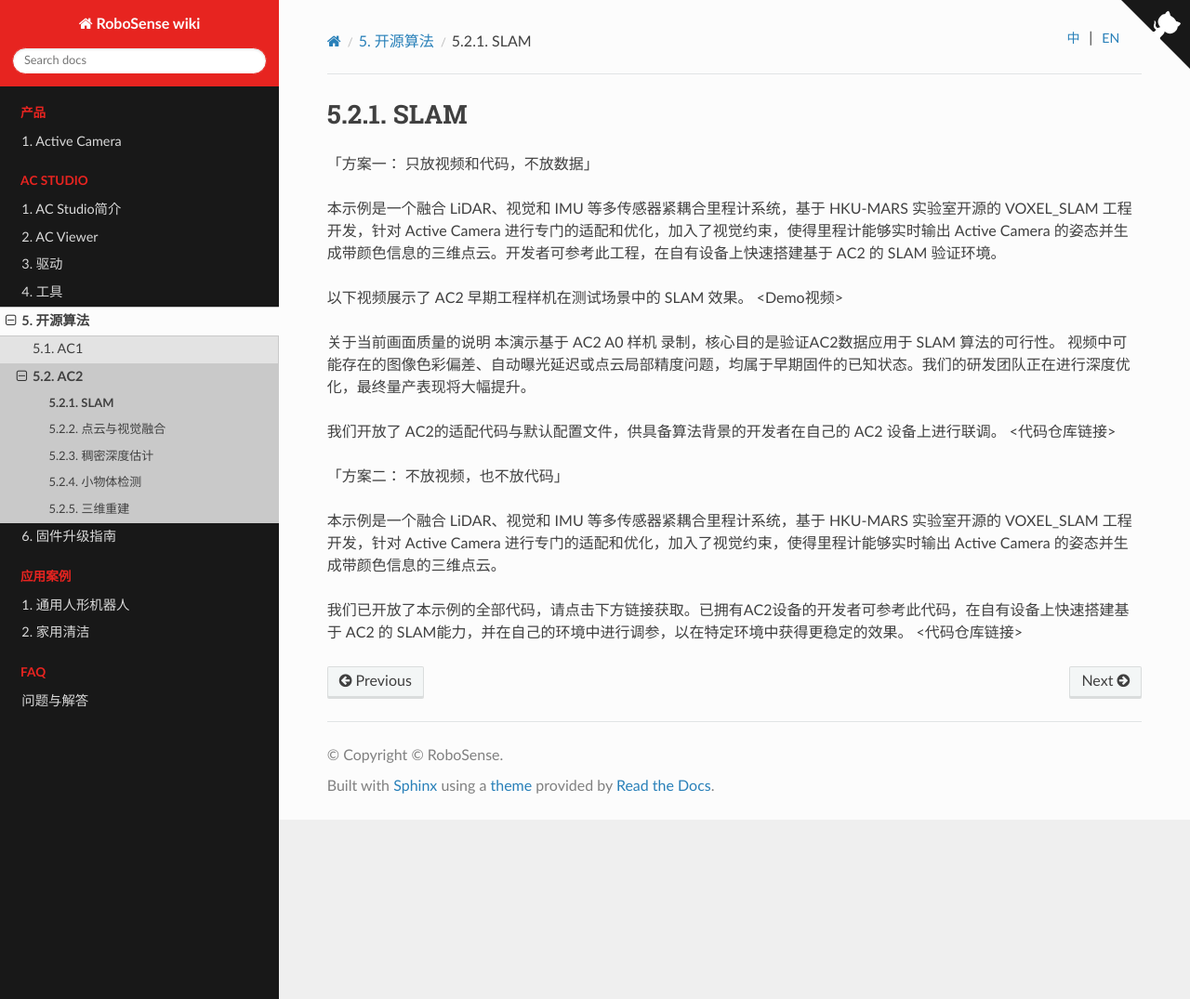
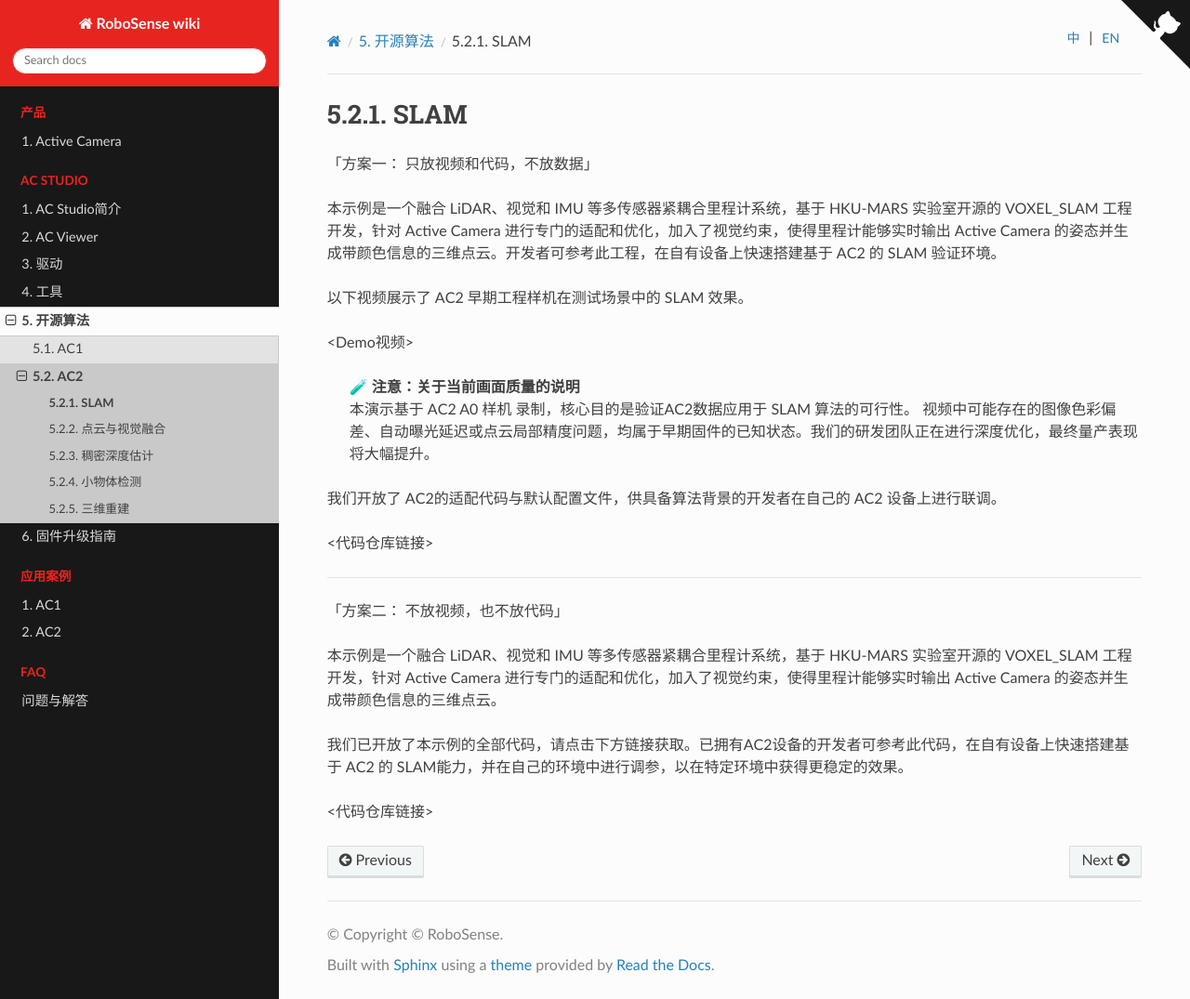
Before and after one commit to RoboSense-Robotics/robosense_ac_wiki_cn, a Sphinx documentation site: the page built from source/ac_studio/algorithms/AC2/slam.md, in a window 1280 px wide and 1075 px high. Shown: the whole window at 93% size. Built offline with Sphinx 7.4.7 and the Read the Docs theme 3.1.0, drawn with Linux system fonts in a browser that asks for light colours; pages that are not in the unit, such as notebooks, are missing from menus.

Commit message:
Documentation Restructuring and Content Updates

```diff
--- a/source/FAQ/FAQ.md
+++ b/source/FAQ/FAQ.md
@@ -2,8 +2,8 @@
 
 如果您对该文档有任何的建议和意见，欢迎在 [RoboSense Github](https://github.com/RoboSense-Robotics) 上联系我们或是将您的问题发送到 RoboSense 官方邮箱 <support@robosense.cn> 。
 
-
-## 常见问题
+## AC1
+### 常见问题
 
 Q：AC1 相比 RealSense 和 Mid360 的组合优势在哪里？
 
@@ -28,3 +28,6 @@
 可以应对一定程度的灰尘和飞溅水，但并不适合完全浸入水中或长时间暴露在大雨中。
 IP54的防护等级可以有效防止工地上的灰尘进入传感器内部，保持其正常运行。
 虽然不能完全防水，但足以应对工地常见的飞溅水情况，如雨水或施工过程中的水花。
+
+## AC2
+暂无
--- a/source/ac_studio/algorithms/AC2/slam.md
+++ b/source/ac_studio/algorithms/AC2/slam.md
@@ -4,19 +4,23 @@
 本示例是一个融合 LiDAR、视觉和 IMU 等多传感器紧耦合里程计系统，基于 HKU-MARS 实验室开源的 VOXEL_SLAM 工程开发，针对 Active Camera 进行专门的适配和优化，加入了视觉约束，使得里程计能够实时输出 Active Camera 的姿态并生成带颜色信息的三维点云。开发者可参考此工程，在自有设备上快速搭建基于 AC2 的 SLAM 验证环境。
 
 以下视频展示了 AC2 早期工程样机在测试场景中的 SLAM 效果。
+
 <Demo视频>
 
- 关于当前画面质量的说明
-本演示基于 AC2 A0 样机 录制，核心目的是验证AC2数据应用于 SLAM 算法的可行性。
+> 🧪 **注意：关于当前画面质量的说明**
+> 本演示基于 AC2 A0 样机 录制，核心目的是验证AC2数据应用于 SLAM 算法的可行性。
 视频中可能存在的图像色彩偏差、自动曝光延迟或点云局部精度问题，均属于早期固件的已知状态。我们的研发团队正在进行深度优化，最终量产表现将大幅提升。
 
 我们开放了 AC2的适配代码与默认配置文件，供具备算法背景的开发者在自己的 AC2 设备上进行联调。
+
 <代码仓库链接>
 
+---
 
 「方案二： 不放视频，也不放代码」
 
 本示例是一个融合 LiDAR、视觉和 IMU 等多传感器紧耦合里程计系统，基于 HKU-MARS 实验室开源的 VOXEL_SLAM 工程开发，针对 Active Camera 进行专门的适配和优化，加入了视觉约束，使得里程计能够实时输出 Active Camera 的姿态并生成带颜色信息的三维点云。
 
 我们已开放了本示例的全部代码，请点击下方链接获取。已拥有AC2设备的开发者可参考此代码，在自有设备上快速搭建基于 AC2 的 SLAM能力，并在自己的环境中进行调参，以在特定环境中获得更稳定的效果。
+
 <代码仓库链接>
```
Also changed, not shown: source/ac_studio/algorithms/AC2/dense_depth.md (+1 -0 lines), source/cases/AC1.md (added, +13 -0 lines), source/cases/AC2.md (added, +3 -0 lines), source/data_set/identify.md (deleted, +0 -1 lines), source/data_set/target.md (deleted, +0 -1 lines), source/index.rst (+3 -11 lines).
